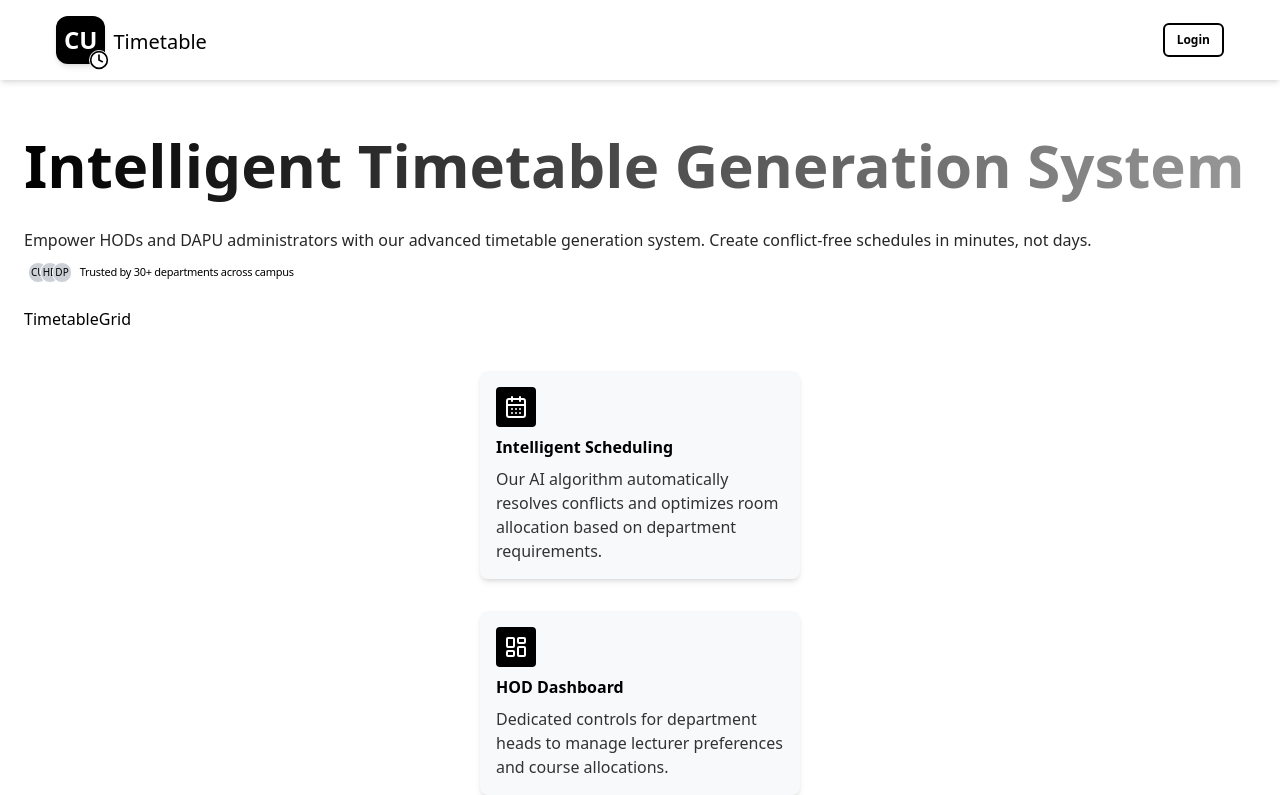
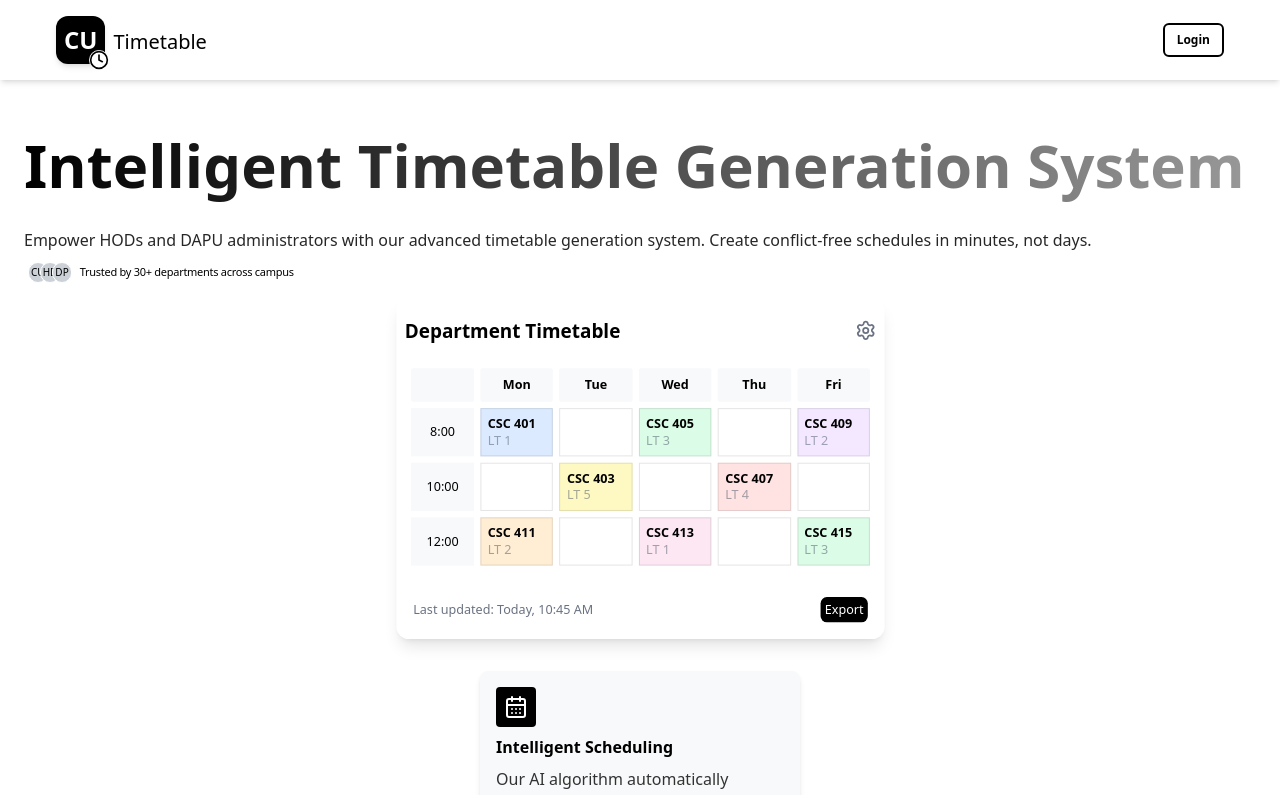
Before and after one commit to devhnry/course-schedular-frontend, a React (Vite) app: page / in a window 1280 px wide. Shown: the top 795 px of the page. Built offline with nearby package versions, Linux system fonts and the light colour scheme.

Commit message:
feat: completed TimetableGrid component for landing page

```diff
--- a/src/components/landing/TimetableGrid.tsx
+++ b/src/components/landing/TimetableGrid.tsx
@@ -1,8 +1,71 @@
+import {Settings} from 'lucide-react';
+
+const times = ['8:00', '10:00', '12:00'];
+const days = ['Mon', 'Tue', 'Wed', 'Thu', 'Fri'];
+
+const timetableData = [
+    { day: 'Mon', time: '8:00', course: 'CSC 401', venue: 'LT 1', color: 'bg-blue-100' },
+    { day: 'Wed', time: '8:00', course: 'CSC 405', venue: 'LT 3', color: 'bg-green-100' },
+    { day: 'Fri', time: '8:00', course: 'CSC 409', venue: 'LT 2', color: 'bg-purple-100' },
+    { day: 'Tue', time: '10:00', course: 'CSC 403', venue: 'LT 5', color: 'bg-yellow-100' },
+    { day: 'Thu', time: '10:00', course: 'CSC 407', venue: 'LT 4', color: 'bg-red-100' },
+    { day: 'Mon', time: '12:00', course: 'CSC 411', venue: 'LT 2', color: 'bg-orange-100' },
+    { day: 'Wed', time: '12:00', course: 'CSC 413', venue: 'LT 1', color: 'bg-pink-100' },
+    { day: 'Fri', time: '12:00', course: 'CSC 415', venue: 'LT 3', color: 'bg-green-100' },
+];
 
 const TimetableGrid = () => {
     return (
-        <div>
-            TimetableGrid
+        <div className="max-w-[465px] mx-auto rounded-xl hover:scale-105 xl:scale-105 xl:hover:scale-[107%] transition-all">
+            <div className="bg-white rounded-xl shadow-lg p-2">
+                <div className="flex justify-between items-center mb-2 lg:py-2">
+                    <h2 className="text-md font-semibold lg:text-lg">Department Timetable</h2>
+                    <Settings className="w-5 h-5 text-gray-500" />
+                </div>
+
+                <div className="overflow-x-auto">
+                    <table className="w-full text-xs text-center border-separate border-spacing-1 lg:border-spacing-1.5">
+                        <thead>
+                            <tr>
+                                <th className="w-12 lg:w-[60px] p-2 rounded-xs bg-[#F8F9FA]"></th>
+                                {days.map((day) => (
+                                    <th key={day} className="font-semibold bg-[#F8F9FA] p-1.5 py-2 rounded-xs">{day}</th>
+                                ))}
+                            </tr>
+                        </thead>
+                        <tbody>
+                        {times.map((time) => (
+                            <tr key={time}>
+                                <td className="font-medium bg-[#F8F9FA] p-0.5">{time}</td>
+                                {days.map((day) => {
+                                    const slot = timetableData.find(
+                                        (entry) => entry.day === day && entry.time === time
+                                    );
+                                    return (
+                                        <td
+                                            key={`${day}-${time}`}
+                                            className={`border border-black/10 px-1 text-left align-top  ${slot ? slot.color : ''}`}
+                                        >
+                                            {slot && (
+                                                <div className={`p-0.5 py-1.5`}>
+                                                    <div className="font-semibold text-xs">{slot.course}</div>
+                                                    <div className="text-xs text-gray-600/50">{slot.venue}</div>
+                                                </div>
+                                            )}
+                                        </td>
+                                    );
+                                })}
+                            </tr>
+                        ))}
+                        </tbody>
+                    </table>
+                </div>
+
+                <div className="flex justify-between items-center mt-4 text-xs text-gray-500 lg:p-2">
+                    <span>Last updated: Today, 10:45 AM</span>
+                    <button className="text-white bg-black hover:bg-gray-800 rounded-md p-1">Export</button>
+                </div>
+            </div>
         </div>
     );
 };
```
